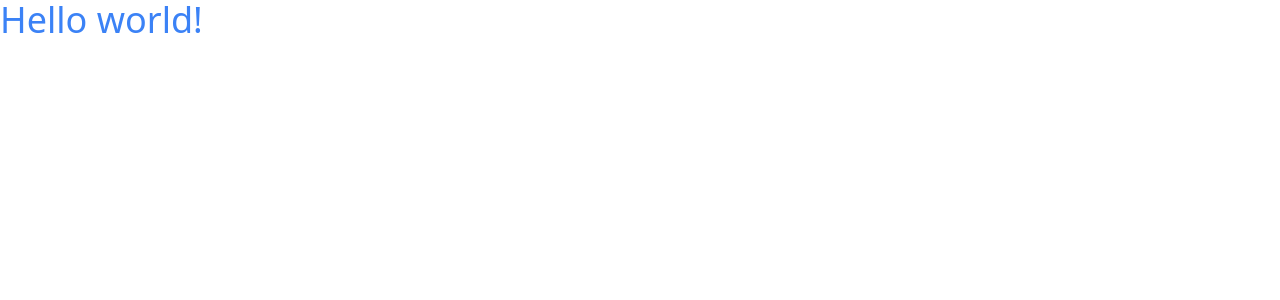
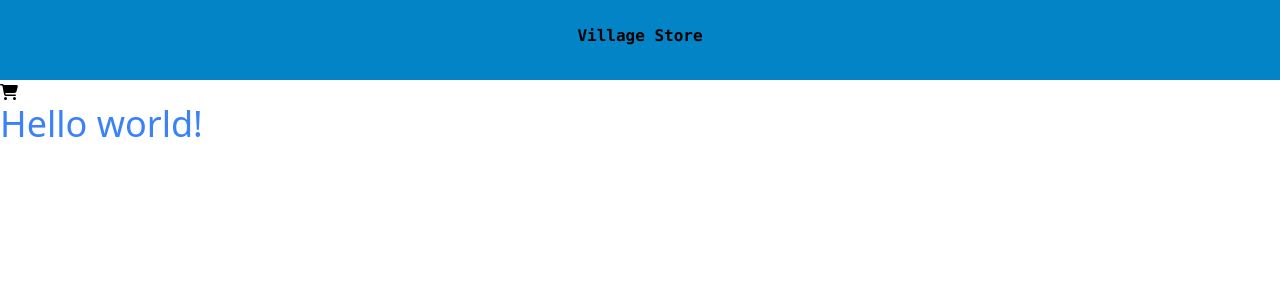
Before and after one commit to shabanzadeh/village_store, a React (Vite) app: page / in a window 1280 px wide. Shown: the top 300 px of the page. Built offline with nearby package versions, Linux system fonts and the light colour scheme.

Commit message:
define different router

```diff
--- a/package.json
+++ b/package.json
@@ -14,6 +14,9 @@
     "@fortawesome/free-brands-svg-icons": "^6.5.2",
     "@fortawesome/free-regular-svg-icons": "^6.5.2",
     "@fortawesome/free-solid-svg-icons": "^6.5.2",
+    "@fortawesome/react-fontawesome": "^0.2.0",
+    "@types/react-router-dom": "^5.3.3",
+    "font-awesome-icons": "^1.6.0",
     "react": "^18.2.0",
     "react-dom": "^18.2.0",
     "react-router-dom": "^6.23.0"
--- a/src/App.tsx
+++ b/src/App.tsx
@@ -1,6 +1,24 @@
+import { BrowserRouter as Router, Route, Routes } from "react-router-dom";
+import Shop from "./pages/shop/Shop.js";
+import Cart from "./pages/cart/Cart.js";
+import Nav from "./components/Nav.js"
+
 function App() {
   return (
     <>
+    <Router>
+      < Nav />
+      <Routes>
+        <Route path="/" element={<Shop />}></Route>
+        <Route path= "/wohmenDress" ></Route>
+        <Route path = "/menDress"></Route>
+        <Route path="/childDress"></Route>
+        <Route path ="/plasticItem"></Route>
+        <Route path ="/stantionery"></Route>
+        <Route path="/cart" element={ < Cart />
+        }></Route>
+      </Routes>
+    </Router>
       <div className="text-4xl text-blue-500">Hello world!</div>
     </>
   );
--- /dev/null
+++ b/src/components/Nav.tsx
@@ -0,0 +1,10 @@
+const Nav = ()=>{
+    return(
+        <div className="bg-sky-600 text-center h-20 pt-6 font-mono font-bold">
+            <h1>Village Store</h1>
+
+        </div>
+    )
+}
+
+export default Nav;
--- /dev/null
+++ b/src/pages/cart/Cart.tsx
@@ -0,0 +1,7 @@
+const Cart = ()=>{
+    return(
+        <h1 className="bg-red-400">Cart</h1>
+    )
+}
+
+export default Cart;
--- /dev/null
+++ b/src/pages/shop/Shop.tsx
@@ -0,0 +1,17 @@
+import { Link } from "react-router-dom";
+import { FontAwesomeIcon } from "@fortawesome/react-fontawesome";
+import { faShoppingCart } from "@fortawesome/free-solid-svg-icons/faShoppingCart";
+
+const Shop = ()=>{
+    return(
+        <ul>
+            <li>
+                <Link to="/cart">
+                    <FontAwesomeIcon icon={faShoppingCart} />
+                </Link>
+            </li>
+        </ul>
+    )
+}
+
+export default Shop;
```
Also changed, not shown: 1 other file (tests, documents, lock files or other folders).
